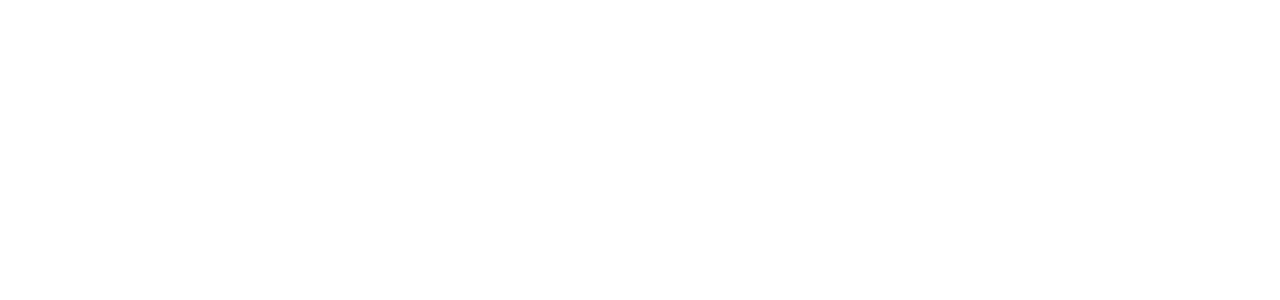
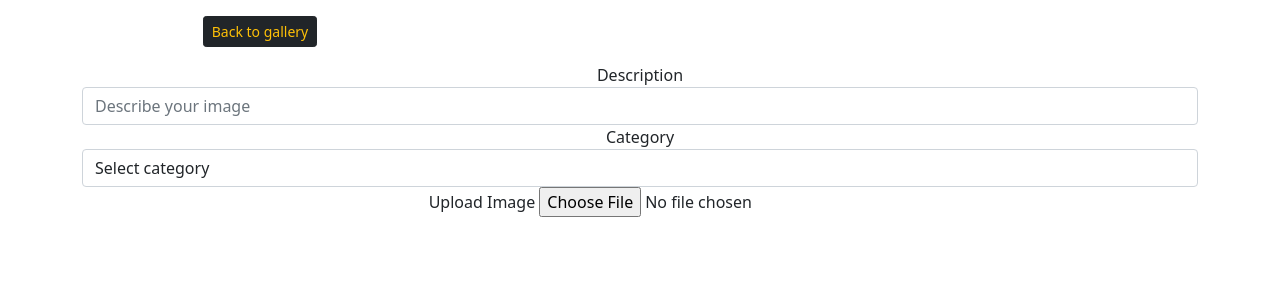
Before and after one commit to Pascal-Owilly/Django-photo-gallery-, a Django app: page /add_image/ in a window 1280 px wide. Before the commit the part shown is empty. Shown: the top 300 px of the page. Run offline with Django 4.2, Linux system fonts and the light colour scheme.

Commit message:
add drop down file fo file upload

```diff
--- a/images/templates/images/add_image.html
+++ b/images/templates/images/add_image.html
@@ -0,0 +1,47 @@
+<!DOCTYPE html>
+<html lang="en">
+
+<head>
+    <meta charset="UTF-8">
+    <meta http-equiv="X-UA-Compatible" content="IE=edge">
+    <meta name="viewport" content="width=device-width, initial-scale=1.0">
+    <title>Add image</title>
+    <link href="https://cdn.jsdelivr.net/npm/bootstrap@5.1.3/dist/css/bootstrap.min.css" rel="stylesheet"
+        integrity="sha384-1BmE4kWBq78iYhFldvKuhfTAU6auU8tT94WrHftjDbrCEXSU1oBoqyl2QvZ6jIW3" crossorigin="anonymous">
+
+</head>
+
+<body>
+    <div class="container text-center">
+        <div class="row">
+            <div class="col-md-4">
+                <a href="{% url 'gallery' %}" class="btn btn-sm btn-dark my-3 text-warning">Back to gallery</a>
+            </div>
+
+            <form>
+                <div class="form-group">
+                    <label>Description</label>
+                    <input type="text" name="description" placeholder="Describe your image" class="form-control">
+                </div>
+
+                <div class="form-group">
+                    <label>Category</label>
+                    <select type="text" name="category" class="form-control">
+                        <option value="none">Select category</option>
+                        {% for category in categories %}
+                        <option value=" {{category.id}} "> {{category.name}} </option>
+                        {% endfor %}
+                    </select>
+                    <div class="form-group">
+                        <label>Upload Image</label>
+                        <input name="image" type="file" class="form-control-file">
+                    </div>
+
+                </div>
+            </form>
+        </div>
+    </div>
+
+</body>
+
+</html>
--- a/images/templates/images/image.html
+++ b/images/templates/images/image.html
@@ -21,8 +21,8 @@
             <div class="col-md-4">
                 <a href="{% url 'gallery' %}" class="btn btn-sm btn-dark my-3 text-warning">Back to gallery</a>
                 <br>
-                <img src="" alt="">
-                <p>Horse riding trip was amazing</p>
+                <img style="max-width: 100%;max-height: 100%;" src="{{image.image.url}}" alt="">
+                <p> {{image.description}} </p>
             </div>
         </div>
     </div>
```
Also changed, not shown: db.sqlite3, static/pictures/21125584_126599407970887_4645651405675484226_o.jpg (added), static/pictures/82773055_498543547443136_2384081567996706816_n.jpg (added).
